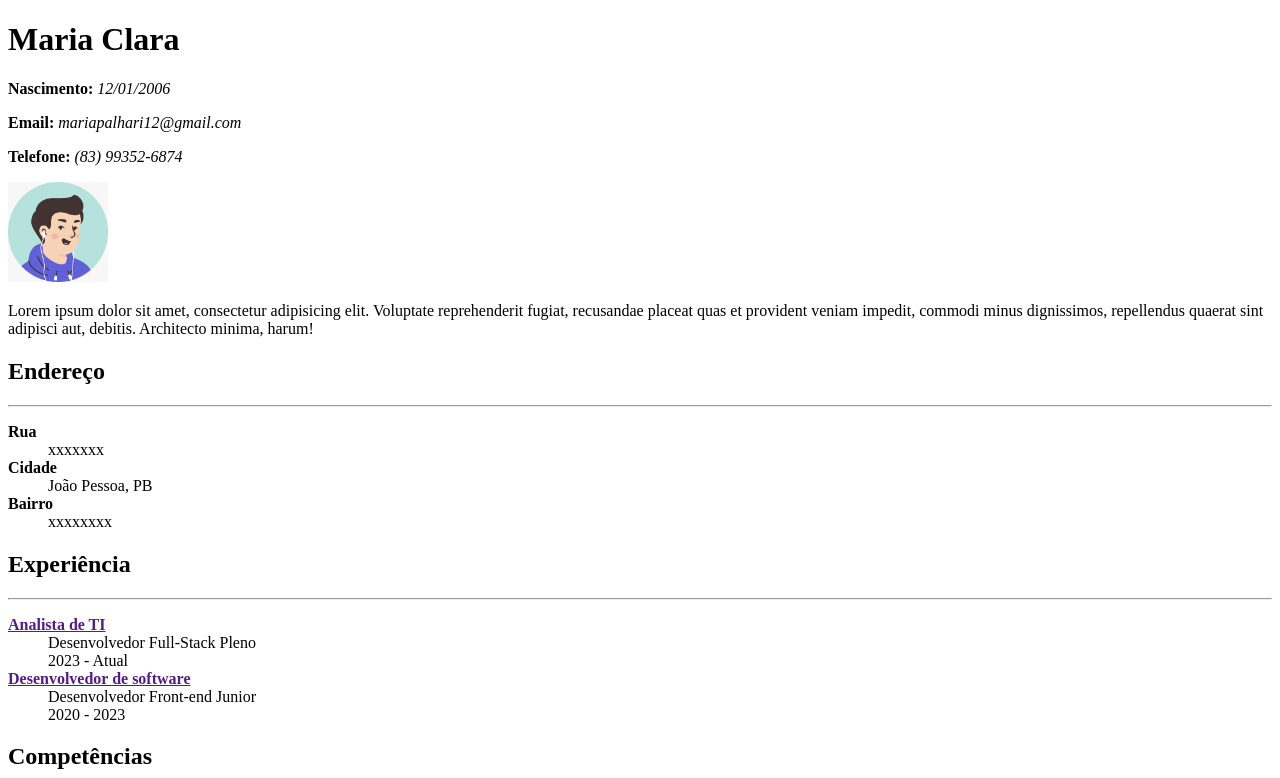
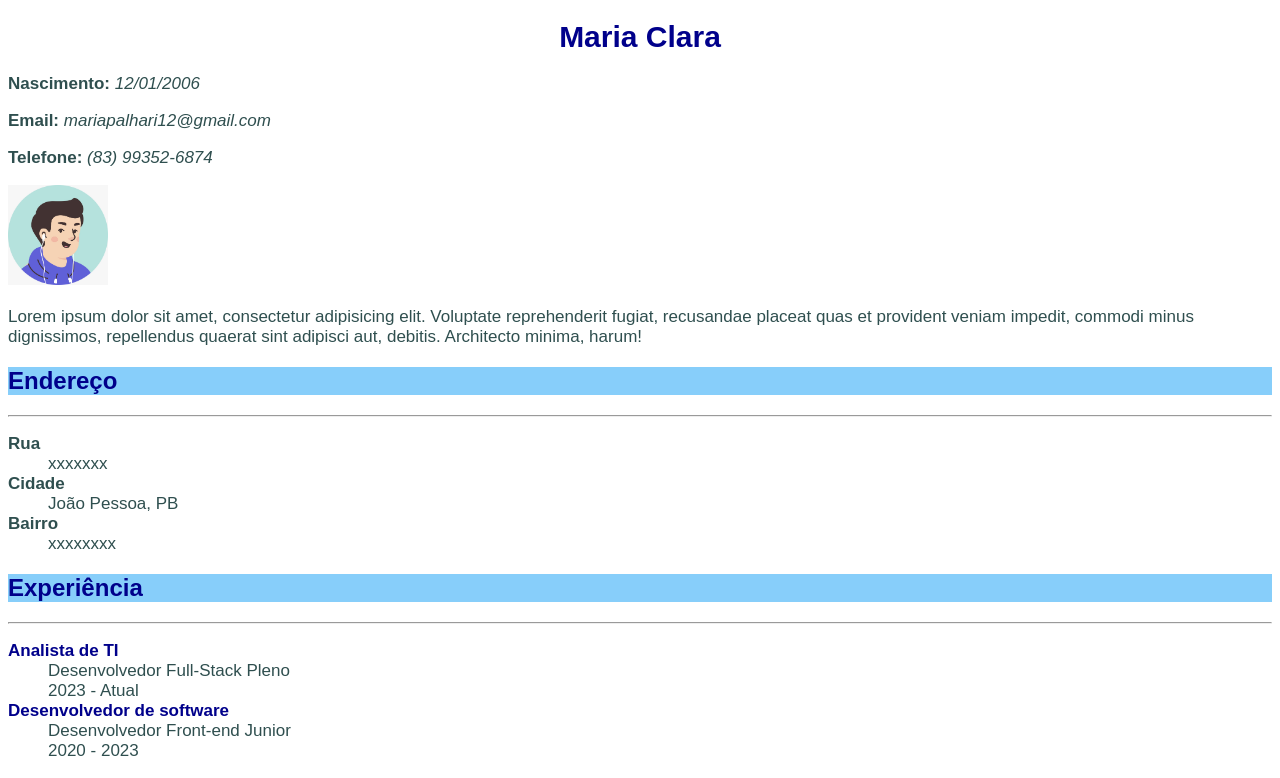
Before and after one commit to ClaraMaracaja/curriculo.html, a plain HTML site: page index.html in a window 1280 px wide. Shown: the top 778 px of the page. Drawn offline with Linux system fonts and the light colour scheme.

Commit message:
curriculo2

```diff
--- a/index.html
+++ b/index.html
@@ -4,9 +4,11 @@
     <meta charset="UTF-8">
     <meta name="viewport" content="width=device-width, initial-scale=1.0">
     <title>Currículo</title>
+    <link rel="stylesheet" href="style.css">
+
 </head>
 <body>
-    <h1>Maria Clara</h1>
+    <h1 class="text-center">Maria Clara</h1>
     <p><b>Nascimento:</b> <i>12/01/2006</i></p>
     <p><b>Email:</b> <i>mariapalhari12@gmail.com</i></p>
     <p><b>Telefone:</b> <i>(83) 99352-6874</i></p>
--- /dev/null
+++ b/style.css
@@ -0,0 +1,34 @@
+body {
+    color: darkslategray;
+    font-family: arial, sans-serif;
+    font-size: 17px;
+}
+
+h1 {
+    font-size: 30px;
+}
+
+h2{
+    font-size: 24px;
+    background-color: lightskyblue;
+}
+
+.text-center{
+    text-align: center;
+}
+
+h1, h2, a{
+    color: darkblue;
+}
+
+a:visited{
+    color: darkblue;
+}
+
+a:visited, a{
+    text-decoration: none;
+}
+
+a:hover{
+    text-decoration: underline;
+}
```
